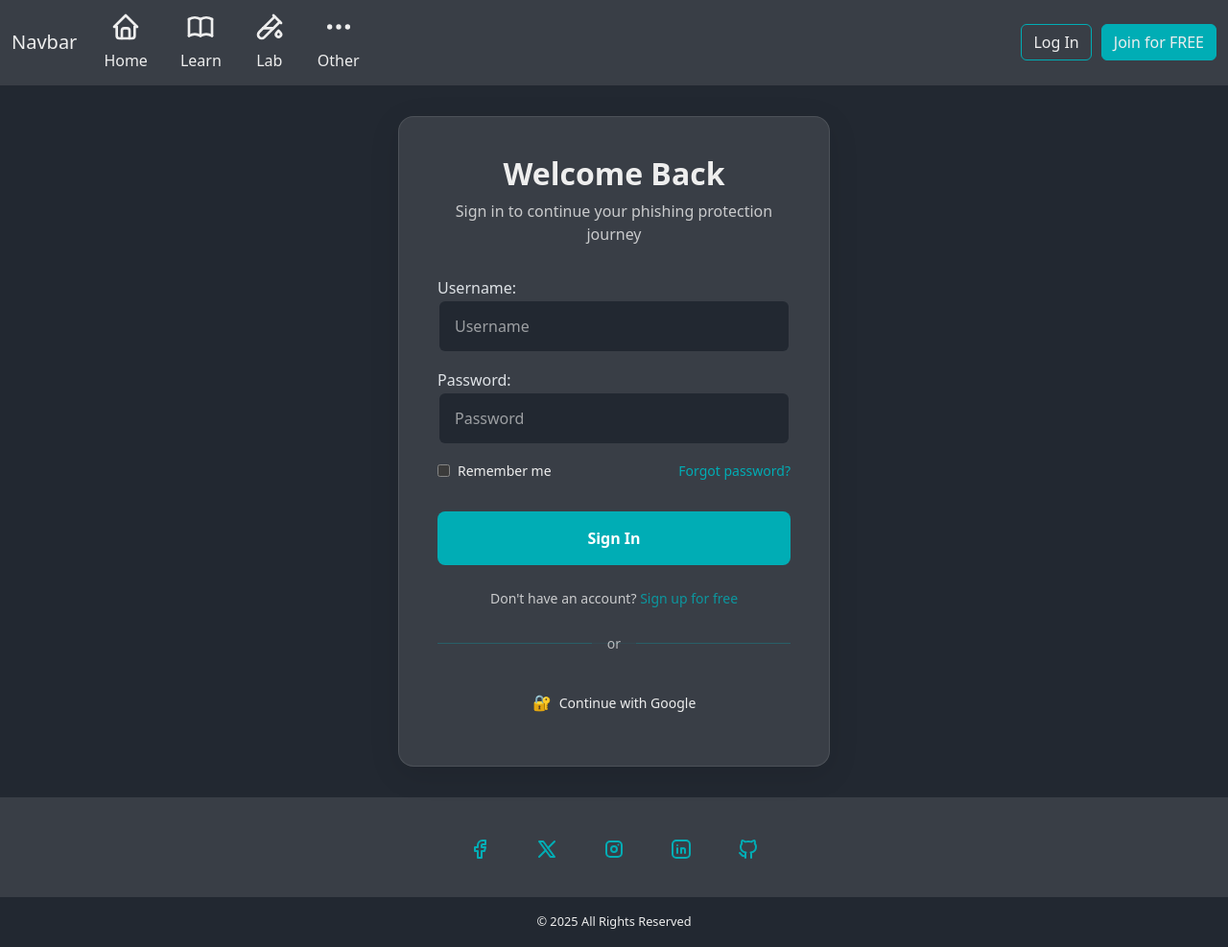
After one commit to DavidBab/PhishProof, a Django app: page /auth/login/ in a window 1280 px wide. The commit adds this page. Shown: the whole page at 96% size. Run offline with Django 5.2, Linux system fonts and the light colour scheme; some libraries are stand-ins or nearby versions.

Commit message:
change path from /accounts/login to /auth/login - same with register. Update frontend for the login page, add classes to the form templates in forms.py

```diff
--- a/phishproof/accounts/forms.py
+++ b/phishproof/accounts/forms.py
@@ -4,10 +4,10 @@ from django.contrib.auth.models import User
 
 class BootstrapLoginForm(AuthenticationForm):
     username = forms.CharField(
-        widget=forms.TextInput(attrs={'class': 'form-control', 'placeholder': 'Username'})
+        widget=forms.TextInput(attrs={'class': 'form-control form-input', 'placeholder': 'Username'})
     )
     password = forms.CharField(
-        widget=forms.PasswordInput(attrs={'class': 'form-control', 'placeholder': 'Password'})
+        widget=forms.PasswordInput(attrs={'class': 'form-control form-input', 'placeholder': 'Password'})
     )
 
 class BootstrapRegisterForm(UserCreationForm):
--- /dev/null
+++ b/phishproof/accounts/static/css/login.css
@@ -0,0 +1,245 @@
+@import url('/static/css/variables.css');
+
+/* Auth Container */
+.auth-container {
+	min-height: 90vh;
+	display: flex;
+	align-items: center;
+	justify-content: center;
+	padding: 2rem;
+	background-color: var(--main-bg);
+}
+
+.auth-card {
+	background-color: var(--second-bg);
+	border-radius: 16px;
+	padding: 2.5rem;
+	width: 100%;
+	max-width: 450px;
+	box-shadow: 0 8px 32px rgba(0, 0, 0, 0.1);
+	border: 1px solid rgba(255, 255, 255, 0.1);
+}
+
+/* Header */
+.auth-header {
+	text-align: center;
+	margin-bottom: 2rem;
+}
+
+.auth-title {
+	font-size: 2rem;
+	font-weight: bold;
+	color: var(--main-text);
+	margin-bottom: 0.5rem;
+}
+
+.auth-subtitle {
+	color: var(--main-text);
+	opacity: 0.8;
+	font-size: 1rem;
+	margin: 0;
+}
+
+/* Form Styling */
+.auth-form {
+	margin-bottom: 1.5rem;
+}
+
+.form-group {
+	margin-bottom: 1.5rem;
+}
+
+.form-label {
+	display: block;
+	color: var(--main-text);
+	font-weight: 500;
+	margin-bottom: 0.5rem;
+	font-size: 0.875rem;
+}
+
+.form-input {
+	width: 100%;
+	padding: 0.875rem 1rem;
+	border: 2px solid transparent;
+	border-radius: 8px;
+	background-color: var(--main-bg);
+	color: var(--main-text);
+	font-size: 1rem;
+	transition: all 0.3s ease;
+	box-sizing: border-box;
+}
+
+.form-input:focus {
+	outline: none;
+	border-color: var(--accent);
+	box-shadow: 0 0 0 3px rgba(var(--accent-rgb), 0.1);
+}
+
+.form-input::placeholder {
+	color: var(--main-text);
+	opacity: 0.6;
+}
+
+/* Form Options */
+.form-options {
+	display: flex;
+	justify-content: space-between;
+	align-items: center;
+	margin-bottom: 2rem;
+}
+
+.remember-me {
+	display: flex;
+	align-items: center;
+	gap: 0.5rem;
+}
+
+.form-checkbox {
+	accent-color: var(--accent);
+}
+
+.checkbox-label {
+	color: var(--main-text);
+	font-size: 0.875rem;
+	cursor: pointer;
+}
+
+.forgot-link {
+	color: var(--accent);
+	text-decoration: none;
+	font-size: 0.875rem;
+}
+
+.forgot-link:hover {
+	text-decoration: underline;
+}
+
+/* Auth Button */
+.auth-btn {
+	width: 100%;
+	padding: 1rem;
+	background-color: var(--accent);
+	color: white;
+	border: none;
+	border-radius: 8px;
+	font-size: 1rem;
+	font-weight: 600;
+	cursor: pointer;
+	transition: all 0.3s ease;
+	margin-bottom: 1.5rem;
+}
+
+.auth-btn:hover {
+	background-color: var(--accent-glow);
+	transform: translateY(-2px);
+	box-shadow: 0 4px 12px rgba(var(--accent-rgb), 0.3);
+}
+
+/* Error Messages */
+.error-messages {
+	margin-bottom: 1.5rem;
+}
+
+.error-message {
+	background-color: #ff4757;
+	color: white;
+	padding: 0.75rem;
+	border-radius: 6px;
+	margin-bottom: 0.5rem;
+	font-size: 0.875rem;
+}
+
+/* Auth Footer */
+.auth-footer {
+	text-align: center;
+}
+
+.auth-switch {
+	color: var(--main-text);
+	opacity: 0.8;
+	font-size: 0.875rem;
+	margin: 0;
+}
+
+.auth-link {
+	color: var(--accent);
+	text-decoration: none;
+	font-weight: 500;
+}
+
+.auth-link:hover {
+	text-decoration: underline;
+}
+
+/* Divider */
+.auth-divider {
+	position: relative;
+	text-align: center;
+	margin: 1.5rem 0;
+}
+
+.auth-divider::before {
+	content: '';
+	position: absolute;
+	top: 50%;
+	left: 0;
+	right: 0;
+	height: 1px;
+	background-color: var(--accent);
+	opacity: 0.3;
+}
+
+.divider-text {
+	background-color: var(--second-bg);
+	color: var(--main-text);
+	opacity: 0.7;
+	padding: 0 1rem;
+	font-size: 0.875rem;
+}
+
+/* Social Login */
+.social-login {
+	margin-top: 1.5rem;
+}
+
+.social-btn {
+	width: 100%;
+	padding: 0.875rem;
+	border: 2px solid rgba(var(--accent-rgb), 0.2);
+	border-radius: 8px;
+	background-color: transparent;
+	color: var(--main-text);
+	font-size: 0.875rem;
+	cursor: pointer;
+	transition: all 0.3s ease;
+	display: flex;
+	align-items: center;
+	justify-content: center;
+	gap: 0.5rem;
+}
+
+.social-btn:hover {
+	border-color: var(--accent);
+	background-color: rgba(var(--accent-rgb), 0.05);
+}
+
+.social-icon {
+	font-size: 1rem;
+}
+
+/* Responsive Design */
+@media (max-width: 480px) {
+	.auth-container {
+		padding: 1rem;
+	}
+
+	.auth-card {
+		padding: 2rem 1.5rem;
+	}
+
+	.form-options {
+		flex-direction: column;
+		gap: 1rem;
+		align-items: flex-start;
+	}
+}
--- /dev/null
+++ b/phishproof/accounts/templates/auth/login.html
@@ -0,0 +1,66 @@
+{% extends "base.html" %} {% load static %} {% block extra_css %}
+<link rel="stylesheet" href="{% static 'css/login.css' %}" />
+{% endblock %}
+
+<!-- Title -->
+{% block title %}Login{% endblock %}
+
+<!-- Content -->
+{% block content %}
+<div class="auth-container">
+	<div class="auth-card">
+		<div class="auth-header">
+			<h1 class="auth-title">Welcome Back</h1>
+			<p class="auth-subtitle">
+				Sign in to continue your phishing protection journey
+			</p>
+		</div>
+
+		<form class="auth-form" method="post">
+			{% csrf_token %} {{ form.as_p }}
+
+			<!-- Display form errors -->
+			{% if form.errors %}
+			<div class="error-messages">
+				{% for field, errors in form.errors.items %} {% for error in errors %}
+				<div class="error-message">{{ error }}</div>
+				{% endfor %} {% endfor %}
+			</div>
+			{% endif %}
+
+			<div class="form-options">
+				<div class="remember-me">
+					<input
+						type="checkbox"
+						class="form-checkbox"
+						id="remember"
+						name="remember"
+					/>
+					<label for="remember" class="checkbox-label">Remember me</label>
+				</div>
+				<a href="#" class="forgot-link">Forgot password?</a>
+			</div>
+
+			<button type="submit" class="auth-btn">Sign In</button>
+
+			<div class="auth-footer">
+				<p class="auth-switch">
+					Don't have an account?
+					<a href="{% url 'register' %}" class="auth-link">Sign up for free</a>
+				</p>
+			</div>
+		</form>
+
+		<div class="auth-divider">
+			<span class="divider-text">or</span>
+		</div>
+
+		<div class="social-login">
+			<button class="social-btn google-btn">
+				<span class="social-icon">🔐</span>
+				Continue with Google
+			</button>
+		</div>
+	</div>
+</div>
+{% endblock %}
--- a/phishproof/accounts/urls.py
+++ b/phishproof/accounts/urls.py
@@ -7,12 +7,12 @@ urlpatterns = [
     # path('register/', views.register_view, name='register_view'),
     path('login/',
          auth_views.LoginView.as_view(
-             template_name='accounts/login.html',
+             template_name='auth/login.html',
              authentication_form=BootstrapLoginForm
             ),
          name='login'
         ),
-    path('logout/', auth_views.LogoutView.as_view(next_page="/accounts/login"), name='logout'),
+    path('logout/', auth_views.LogoutView.as_view(next_page="/auth/login"), name='logout'),
 
     path('register/', views.register_view, name='register'),
 ]
--- a/phishproof/accounts/views.py
+++ b/phishproof/accounts/views.py
@@ -11,7 +11,7 @@ def register_view(request):
         if form.is_valid():
             user = form.save()
             login(request, user)
-            return redirect('dashboard')
+            return redirect('/app/dashboard')
     else:
         form = BootstrapRegisterForm()
-    return render(request, 'accounts/register.html', {'form': form})
+    return render(request, 'auth/register.html', {'form': form})
--- a/phishproof/course/urls.py
+++ b/phishproof/course/urls.py
@@ -2,5 +2,5 @@ from django.urls import path
 from . import views
 
 urlpatterns = [
-    path('', views.dashboard, name="dashboard"),
+    path('dashboard/', views.dashboard, name="dashboard"),
 ]
--- a/phishproof/phishproof/settings.py
+++ b/phishproof/phishproof/settings.py
@@ -140,6 +140,6 @@ STATIC_ROOT = BASE_DIR / 'staticfiles'
 DEFAULT_AUTO_FIELD = 'django.db.models.BigAutoField'
 
 # Redirects after login/logout
-LOGIN_REDIRECT_URL = '/dashboard'
-LOGOUT_REDIRECT_URL = '/accounts/login/'  # or any page you want
-LOGIN_URL = '/accounts/login/'
+LOGIN_REDIRECT_URL = '/app/dashboard'
+LOGOUT_REDIRECT_URL = '/auth/login/'   # or any page you want
+LOGIN_URL = '/auth/login/'
--- a/phishproof/phishproof/urls.py
+++ b/phishproof/phishproof/urls.py
@@ -19,7 +19,7 @@ from django.urls import path, include
 
 urlpatterns = [
     path('admin/', admin.site.urls),
-    path('', include('main.urls')),
-    path('dashboard/', include('course.urls')),
-    path('accounts/', include('accounts.urls'))
+    path('', include('main.urls')),  # Main app URLs
+    path('app/', include('course.urls')),   # App Urls
+    path('auth/', include('accounts.urls')),  # Auth app URLs
 ]
--- a/phishproof/static/css/navbar-footer.css
+++ b/phishproof/static/css/navbar-footer.css
@@ -1,7 +1,7 @@
 @import url('variables.css');
 
 .navbar {
-	margin-bottom: 10px;
+	padding-bottom: 10px;
 	background-color: var(--second-bg) !important;
 }
 
--- a/phishproof/templates/includes/navbar.html
+++ b/phishproof/templates/includes/navbar.html
@@ -14,6 +14,36 @@
 		</button>
 		<div class="collapse navbar-collapse" id="navbarSupportedContent">
 			<ul class="navbar-nav me-auto mb-2 mb-lg-0">
+				{% if request.user.is_authenticated %}
+				<li class="nav-item">
+					<a
+						href="/app/dashboard"
+						class="nav-link nav-btn d-flex flex-column align-items-center {% if request.path == '/app/dashboard/' %}active{% endif %}"
+					>
+						<svg
+							xmlns="http://www.w3.org/2000/svg"
+							width="32"
+							height="32"
+							viewBox="0 0 24 24"
+							fill="none"
+							stroke="currentColor"
+							stroke-width="2"
+							stroke-linecap="round"
+							stroke-linejoin="round"
+							class="nav-icon icon icon-tabler icons-tabler-outline icon-tabler-chalkboard"
+						>
+							<path stroke="none" d="M0 0h24v24H0z" fill="none" />
+							<path
+								d="M8 19h-3a2 2 0 0 1 -2 -2v-10a2 2 0 0 1 2 -2h14a2 2 0 0 1 2 2v11a1 1 0 0 1 -1 1"
+							/>
+							<path
+								d="M11 16m0 1a1 1 0 0 1 1 -1h4a1 1 0 0 1 1 1v1a1 1 0 0 1 -1 1h-4a1 1 0 0 1 -1 -1z"
+							/>
+						</svg>
+						Dash
+					</a>
+				</li>
+				{% else %}
 				<li class="nav-item">
 					<a
 						href="/"
@@ -39,9 +69,10 @@
 						Home
 					</a>
 				</li>
+				{% endif %}
 				<li class="nav-item">
 					<a
-						href="#"
+						href="{% if request.user.is_authenticated %} # {% else %} /auth/login {% endif %}"
 						class="nav-link nav-btn d-flex flex-column align-items-center"
 					>
 						<svg
@@ -68,7 +99,7 @@
 				</li>
 				<li class="nav-item">
 					<a
-						href="#"
+						href="{% if request.user.is_authenticated %} # {% else %} /auth/login {% endif %}"
 						class="nav-link nav-btn d-flex flex-column align-items-center"
 					>
 						<svg
```
Also changed, not shown: phishproof/accounts/templates/accounts/login.html (deleted, +0 -28 lines), phishproof/accounts/templates/auth/register.html (renamed from phishproof/accounts/templates/accounts/register.html).
